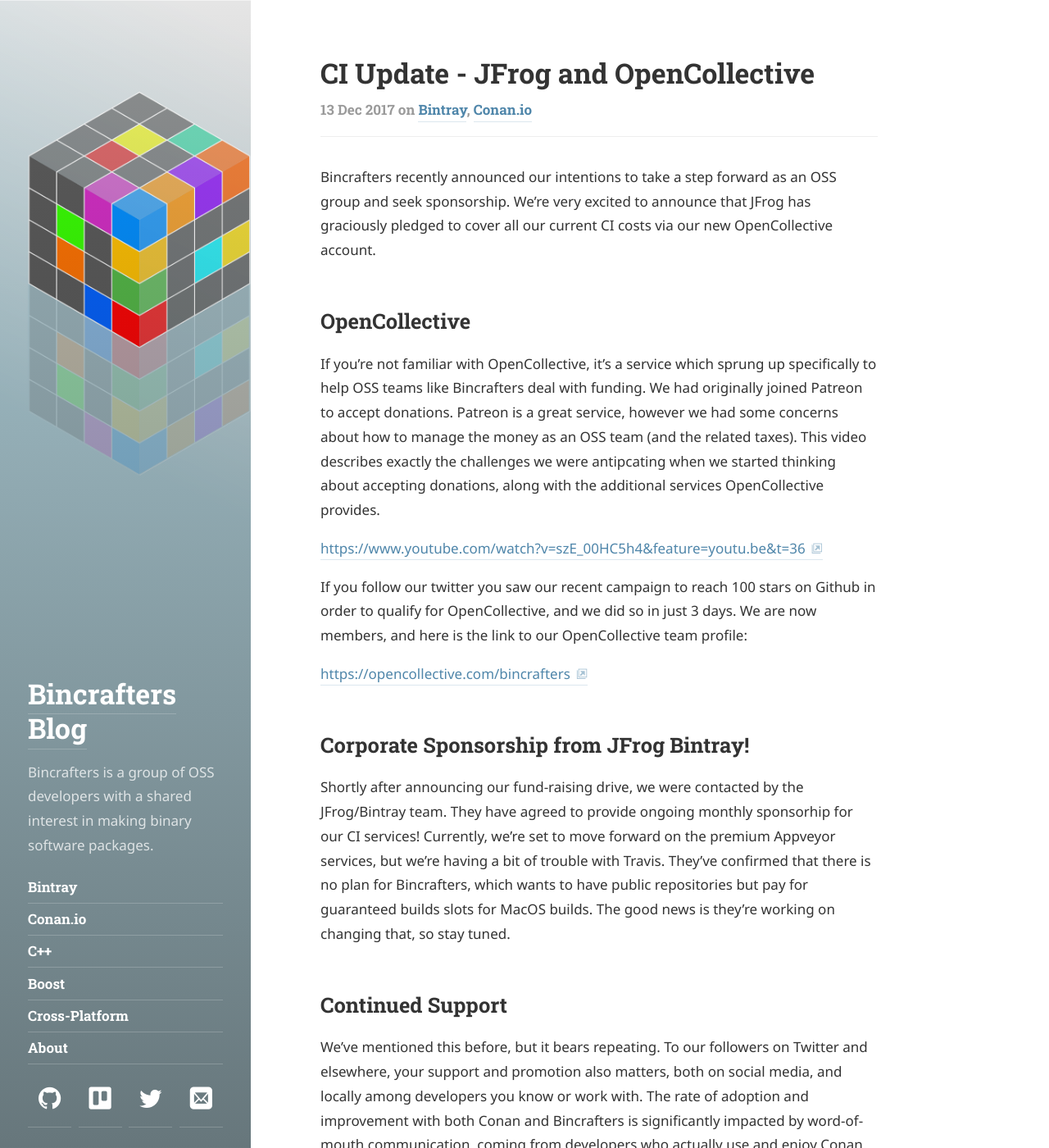
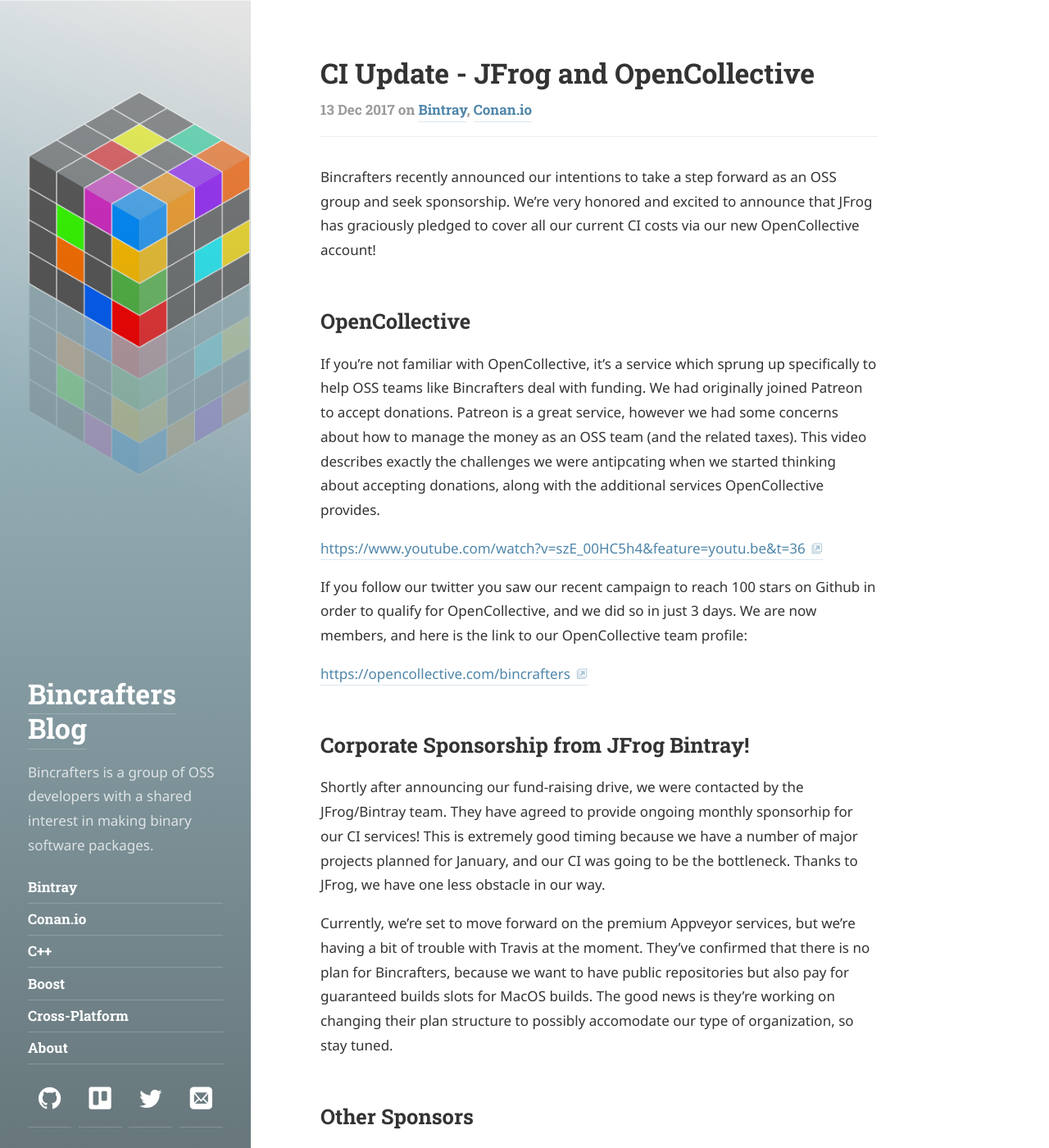
Before and after one commit to bincrafters/bincrafters.github.io, a Jekyll site: the page built from _posts/2017-12-13-Continuous-Integration-Sponsorship-Update.md, in a window 1280 px wide and 1400 px high. Shown: the whole window at 82% size. Built offline with Jekyll 4.4.1, drawn with Linux system fonts in a browser that asks for light colours; some web fonts are replaced; some of the changed text lies outside the part shown.

Commit message:
Ci update post

```diff
--- a/_posts/2017-12-13-Continuous-Integration-Sponsorship-Update.md
+++ b/_posts/2017-12-13-Continuous-Integration-Sponsorship-Update.md
@@ -4,7 +4,7 @@ title: 'CI Update - JFrog and OpenCollective'
 tags: [Bintray, Conan.io]
 ---
 
-Bincrafters recently announced our intentions to take a step forward as an OSS group and seek sponsorship.  We're very excited to announce that JFrog has graciously pledged to cover all our current CI costs via our new OpenCollective account.
+Bincrafters recently announced our intentions to take a step forward as an OSS group and seek sponsorship.  We're very honored and excited to announce that JFrog has graciously pledged to cover all our current CI costs via our new OpenCollective account!
 
 ## OpenCollective
 If you're not familiar with OpenCollective, it's a service which sprung up specifically to help OSS teams like Bincrafters deal with funding.  We had originally joined Patreon to accept donations.  Patreon is a great service, however we had some concerns about how to manage the money as an OSS team (and the related taxes).  This video describes exactly the challenges we were antipcating when we started thinking about accepting donations, along with the additional services OpenCollective provides.
@@ -16,7 +16,12 @@ If you follow our twitter you saw our recent campaign to reach 100 stars on Gith
 [https://opencollective.com/bincrafters](https://opencollective.com/bincrafters)
 
 ##  Corporate Sponsorship from JFrog Bintray!
-Shortly after announcing our fund-raising drive, we were contacted by the JFrog/Bintray team.  They have agreed to provide ongoing monthly sponsorhip for our CI services!  Currently, we're set to move forward on the premium Appveyor services, but we're having a bit of trouble with Travis.  They've confirmed that there is no plan for Bincrafters, which wants to have public repositories but pay for guaranteed builds slots for MacOS builds.  The good news is they're working on changing that, so stay tuned.
+Shortly after announcing our fund-raising drive, we were contacted by the JFrog/Bintray team.  They have agreed to provide ongoing monthly sponsorhip for our CI services!  This is extremely good timing because we have a number of major projects planned for January, and our CI was going to be the bottleneck.  Thanks to JFrog, we have one less obstacle in our way.
 
-## Continued Support
+Currently, we're set to move forward on the premium Appveyor services, but we're having a bit of trouble with Travis at the moment.  They've confirmed that there is no plan for Bincrafters, because we want to have public repositories but also pay for guaranteed builds slots for MacOS builds.  The good news is they're working on changing their plan structure to possibly accomodate our type of organization, so stay tuned.
+
+## Other Sponsors
+We are also honored to announce pledges from a number of different members of the Conan community. We were astonished to see that several of our own packagers pledged monthly financial contributions on top of the time they already spend!  This was both amazing and inspiring.
+
+## Community Support
 We've mentioned this before, but it bears repeating.  To our followers on Twitter and elsewhere, your support and promotion also matters, both on social media, and locally among developers you know or work with.  The rate of adoption and improvement with both Conan and Bincrafters is significantly impacted by word-of-mouth communication, coming from developers who actually use and enjoy Conan.  So, continued thanks to all of you.
```
